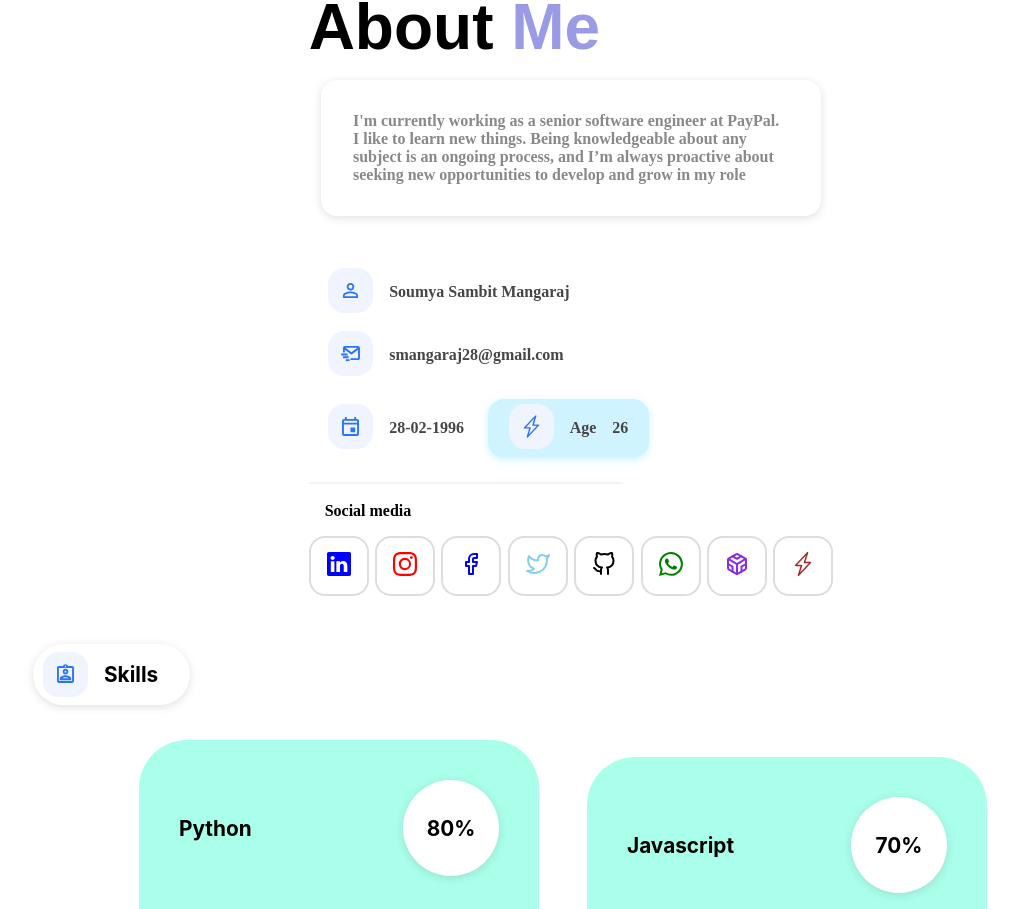
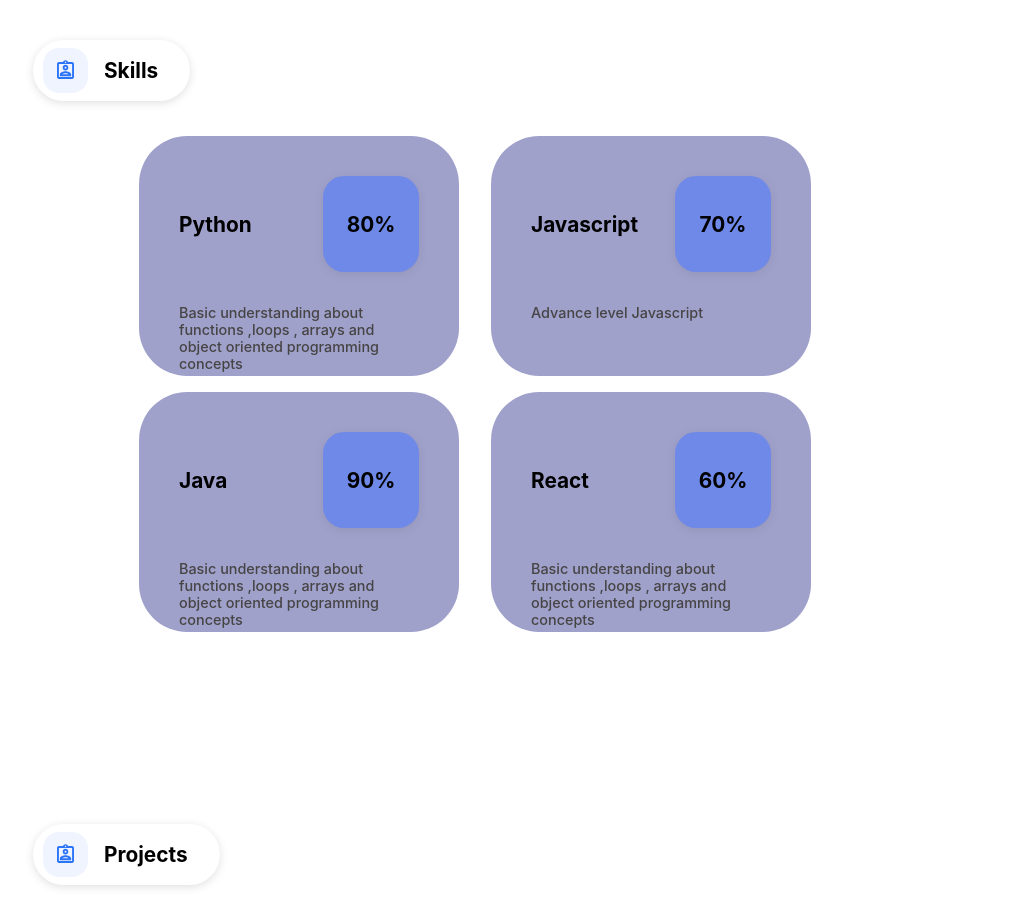
Before and after one commit to smangaraj28/smangaraj28.github.io, a React (Create React App) app: page / in a window 1280 px wide. Shown: the part 3120-4029 px from the top of the page, without its empty margins (69-1087 px from the left). Built offline with nearby package versions, Linux system fonts and the light colour scheme; a web font is replaced by a local one.

Commit message:
home css changes

```diff
--- a/src/Component/Home/Home.css
+++ b/src/Component/Home/Home.css
@@ -192,15 +192,15 @@
   display: flex;
   overflow-x: auto;
   justify-content: flex-start;
-  align-items: center;
+  align-items: stretch;
   flex-flow: row wrap;
-  gap: 2rem;
+  gap: 1rem;
 }
 .grid-container .grid-item {
-  width: 400px;
-  min-width: 300px;
+  width: 20rem;
+  height: 15rem;
   border-radius: 3rem;
-  background-color: #23ffc863;
+  background-color: #090d7a63;
   margin-left: 1rem;
 }
 .Cards {
@@ -219,8 +219,8 @@
   min-width: 6rem;
   min-height: 6rem;
   margin: 1rem;
-  border-radius: 50%;
-  background-color: rgb(255, 255, 255);
+  border-radius: 22%;
+  background-color: #6e89e8;
   box-shadow: var(--shadow);
 }
 .Cards .Card-header h2 {
--- a/src/Component/Home/Home.js
+++ b/src/Component/Home/Home.js
@@ -88,10 +88,10 @@
       <div className="hero" style={{ backgroundColor: dark ? "#4a4854" : "none" }}>
         <img src={hero} width="80%" alt="bscjhdh" />
       </div>
-      <div>
+      {/* <div>
         <Window />
         <br />
-      </div>
+      </div> */}
     </section>
   );
 }
--- a/src/Component/Projects/Project.js
+++ b/src/Component/Projects/Project.js
@@ -3,9 +3,7 @@
 import "./Projects.css";
 import {
   MdOutlineAssignmentInd,
-  MdOutlineLabel,
-  MdLaunch,
-  MdLink
+  MdOutlineLabel
 } from "react-icons/md";
 import React from 'react';
 import { FiExternalLink } from "react-icons/fi";
--- a/src/Component/Skills/Skills.js
+++ b/src/Component/Skills/Skills.js
@@ -3,6 +3,7 @@
 import { MdOutlineAssignmentInd } from "react-icons/md";
 export default (props) => {
   return (
+    <>
       <div className="box-center-row" id="Skills">
         <div className="subTitle">
           <h2>
@@ -31,5 +32,6 @@
           </div>
         </div>
       </div>
+    </>
   );
 };
```
Lines whose indentation alone changed are shown as unchanged.
